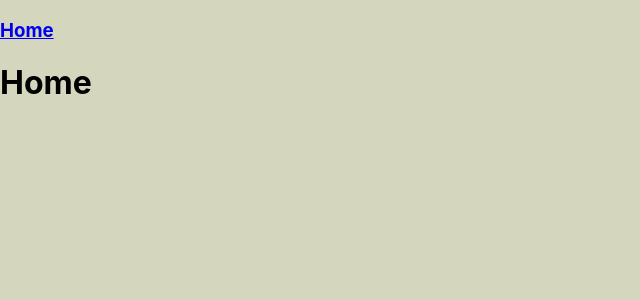
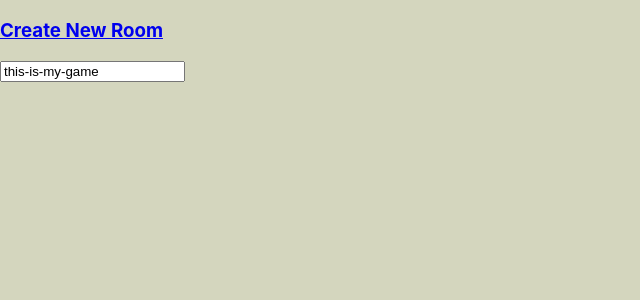
Before and after one commit to sherleyj/coop, a React (Create React App) app in the folder client/: page / in a window 1280 px wide. Shown: the top 300 px of the page, without its empty margins (0-640 px from the left). Built offline with nearby package versions, Linux system fonts and the light colour scheme.

Commit message:
added room creation and redirect to room

```diff
--- a/client/src/App.js
+++ b/client/src/App.js
@@ -1,9 +1,9 @@
-import React from 'react';
+import React, { useState } from 'react';
 import Nav from './Nav';
 import Coop from './Coop';
 import Player from './Player';
 import './App.css';
-import { BrowserRouter as Router, Switch, Route, Link } from 'react-router-dom';
+import { BrowserRouter as Router, Switch, Route, useHistory } from 'react-router-dom';
 
 
 function App() {
@@ -12,7 +12,7 @@ function App() {
       <Router>
         <Nav/>
         <Switch>
-          <Route path='/' exact component={Home} />
+          <Route path='/' exact component={GameIdForm} />
           <Route path='/:gameid' exact component={Coop} />
           <Route path='/:gameid/player/:id' component={Player} />
         </Switch>
@@ -21,12 +21,29 @@ function App() {
     );
 }
 
-const Home = () => (
-  <div>
-    <h1>Home</h1>
+function GameIdForm() {
+  const [gameId, setGameId] = useState('this-is-my-game');
+  let history = useHistory();
 
-  </div>
-);
+  const handleSubmit = (event) => {
+    event.preventDefault();
+    history.push(`${gameId}`)
+  }
+
+  const handleChange = (event) => {
+    setGameId(event.target.value);
+  }
+
+  return (
+    <form onSubmit={handleSubmit}>
+      <input
+        type="text"
+        value={gameId}
+        onChange={(event) => {setGameId(event.target.value)}}
+      />
+    </form>
+  );
+}
 
 
 export default App;
--- a/client/src/Nav.js
+++ b/client/src/Nav.js
@@ -7,7 +7,7 @@ function Nav() {
     return (
         <nav>
             <Link to='/'>
-                <h3>Home</h3>
+                <h3>Create New Room</h3>
             </Link>
         </nav>
     );
```
